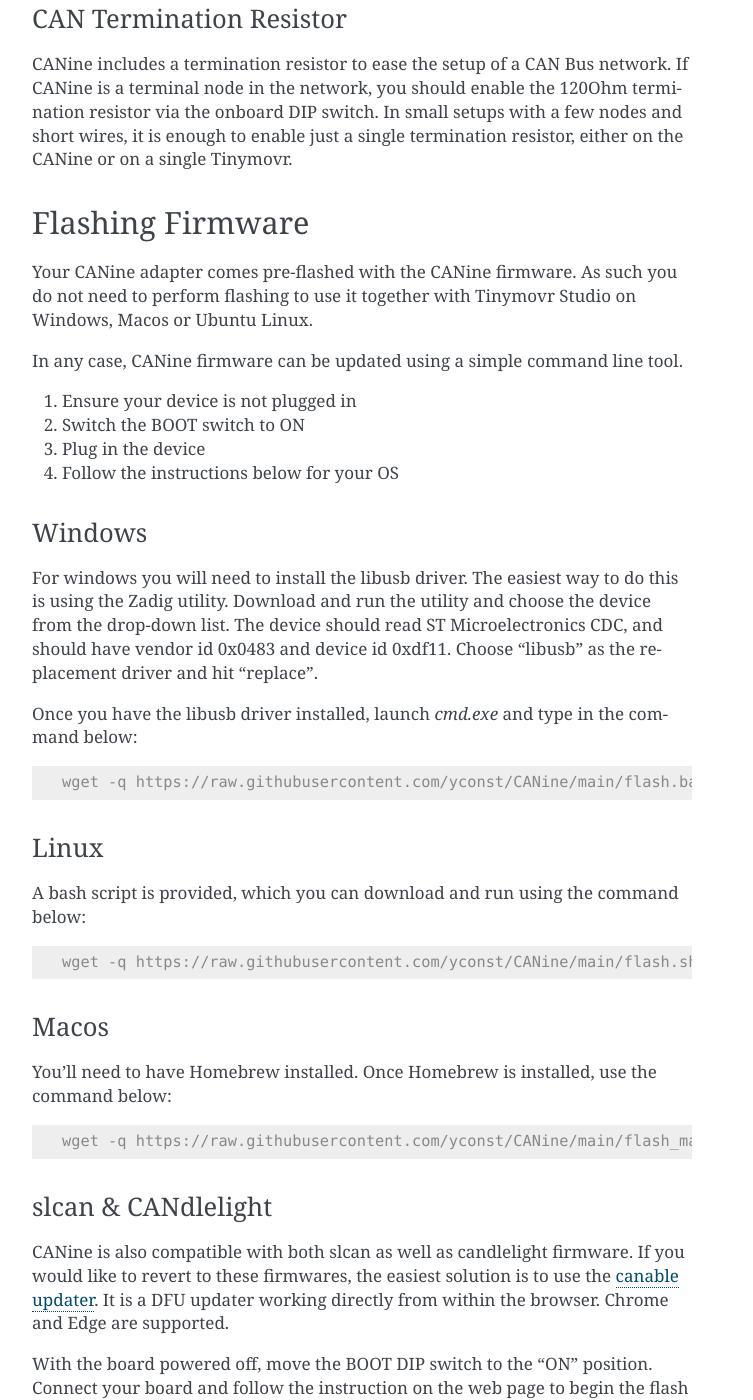
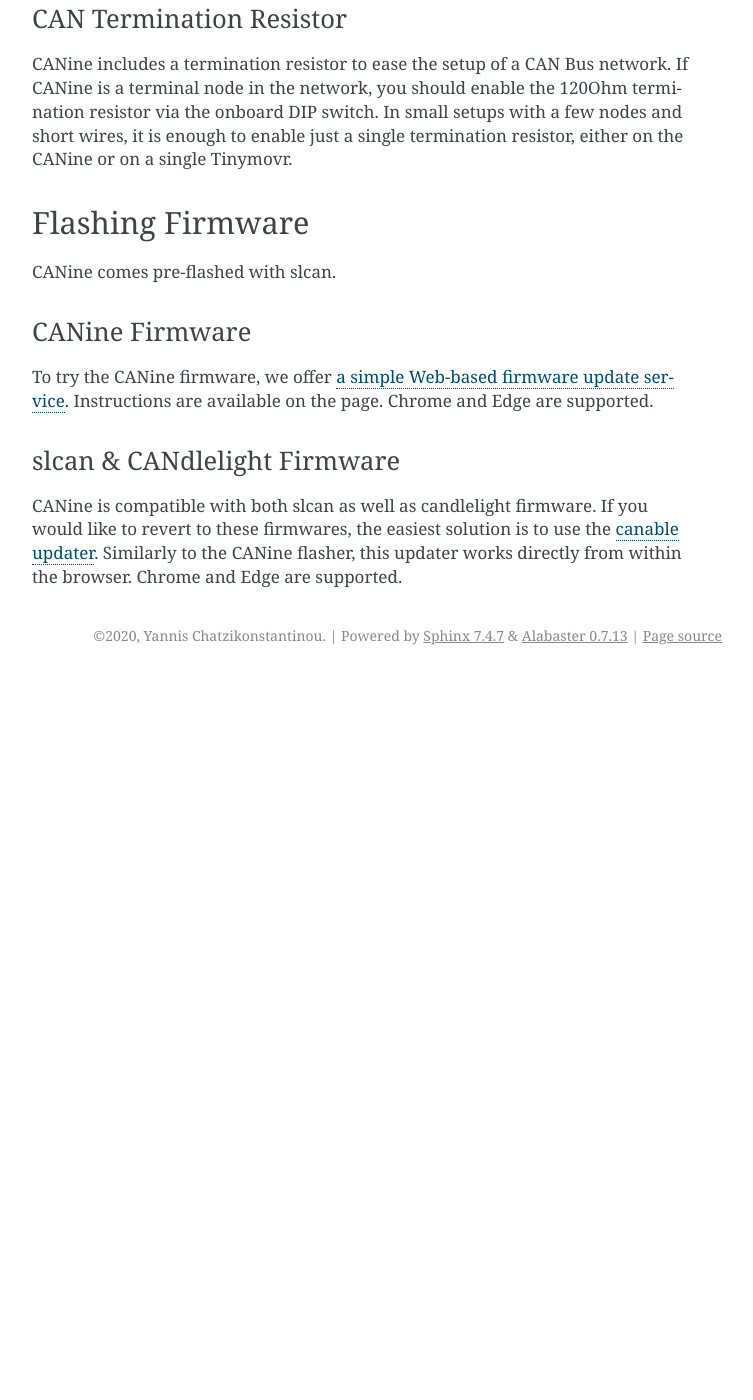
Before and after one commit to tinymovr/CANine, a Sphinx documentation site: the page built from Docs/canine.rst, in a window 1280 px wide and 1400 px high, scrolled down 1394 px. Shown: the whole window, without its empty margins (388-1141 px from the left). Built offline with Sphinx 7.4.7, drawn with Linux system fonts in a browser that asks for light colours; after the commit the page ends 2069 px from its top, so only the background shows below that; some of the changed text lies outside the part shown.

Commit message:
update instructions

```diff
--- a/Docs/canine.rst
+++ b/Docs/canine.rst
@@ -33,50 +33,15 @@
 Flashing Firmware
 #################
 
-Your CANine adapter comes pre-flashed with the CANine firmware. As such you do not need to perform flashing to use it together with Tinymovr Studio on Windows, Macos or Ubuntu Linux.
+CANine comes pre-flashed with slcan.
 
-In any case, CANine firmware can be updated using a simple command line tool.
+CANine Firmware
+---------------
 
-1. Ensure your device is not plugged in
-2. Switch the BOOT switch to ON
-3. Plug in the device
-4. Follow the instructions below for your OS
-
-Windows
--------
-
-For windows you will need to install the libusb driver. The easiest way to do this is using the Zadig utility. Download and run the utility and choose the device from the drop-down list. The device should read ST Microelectronics CDC, and should have vendor id 0x0483 and device id 0xdf11. Choose "libusb" as the replacement driver and hit "replace".
-
-Once you have the libusb driver installed, launch `cmd.exe` and type in the command below:
-
-.. code-block:: console
-
-    wget -q https://raw.githubusercontent.com/yconst/CANine/main/flash.bat & flash.bat
+To try the CANine firmware, we offer `a simple Web-based firmware update service <https://tinymovr.github.io/CANine/>`_. Instructions are available on the page. Chrome and Edge are supported.
 
 
-Linux
------
+slcan & CANdlelight Firmware
+----------------------------
 
-A bash script is provided, which you can download and run using the command below:
-
-.. code-block:: console
-
-    wget -q https://raw.githubusercontent.com/yconst/CANine/main/flash.sh && chmod +x ./flash.sh && sudo ./flash.sh
-
-
-Macos
------
-
-You'll need to have Homebrew installed. Once Homebrew is installed, use the command below:
-
-.. code-block:: console
-
-    wget -q https://raw.githubusercontent.com/yconst/CANine/main/flash_macos.sh && chmod +x ./flash_macos.sh && ./flash_macos.sh
-
-
-slcan & CANdlelight
--------------------
-
-CANine is also compatible with both slcan as well as candlelight firmware. If you would like to revert to these firmwares, the easiest solution is to use the `canable updater <https://canable.io/updater/>`_. It is a DFU updater working directly from within the browser. Chrome and Edge are supported.
-
-With the board powered off, move the BOOT DIP switch to the "ON" position. Connect your board and follow the instruction on the web page to begin the flash procedure.
+CANine is compatible with both slcan as well as candlelight firmware. If you would like to revert to these firmwares, the easiest solution is to use the `canable updater <https://canable.io/updater/>`_. Similarly to the CANine flasher, this updater works directly from within the browser. Chrome and Edge are supported.
```
Also changed, not shown: README.md (+1 -2 lines).
